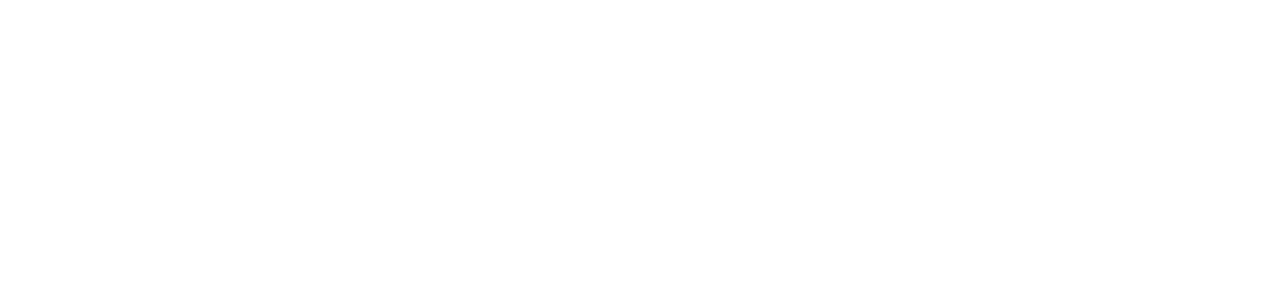
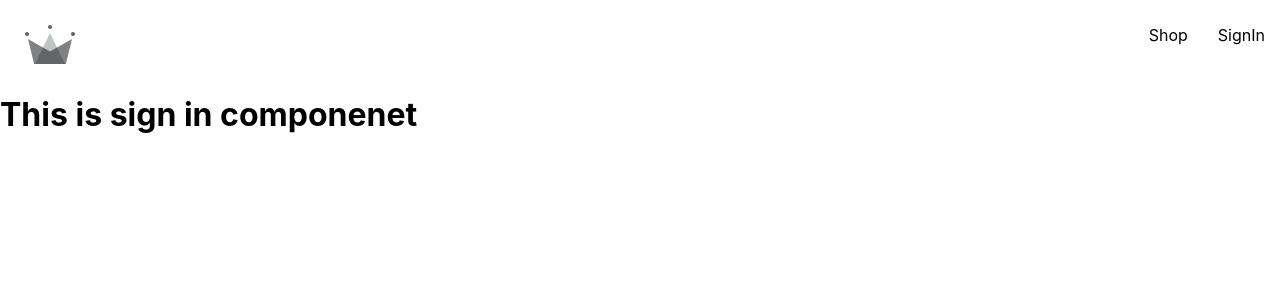
Before and after one commit to ranarana786/corwn-clothing-react, a React (Create React App) app: page /sign-in in a window 1280 px wide. Before the commit this address had no page. Shown: the top 300 px of the page. Built offline with nearby package versions, Linux system fonts and the light colour scheme.

Commit message:
lesson5 started authentication will made in that and first commit with starter code

```diff
--- a/package.json
+++ b/package.json
@@ -6,6 +6,7 @@
     "@testing-library/jest-dom": "^5.17.0",
     "@testing-library/react": "^13.4.0",
     "@testing-library/user-event": "^13.5.0",
+    "firebase": "^10.5.0",
     "react": "^18.2.0",
     "react-dom": "^18.2.0",
     "react-router-dom": "^6.17.0",
--- a/src/App.js
+++ b/src/App.js
@@ -3,6 +3,7 @@
 import Home from "./routes/home/home.component";
 import { Routes, Route } from "react-router-dom";
 import Navigation from "./routes/navigation/navigation-component";
+import SignIn from "./routes/sign-in/sign-in.component";
 const Shop = () => {
   return (
     <div>
@@ -17,6 +18,7 @@
       <Route path="/" element={<Navigation />}>
         <Route index element={<Home />} />
         <Route path="/shop" element={<Shop />} />
+        <Route path="/sign-in" element={<SignIn />} />
       </Route>
     </Routes>
   );
--- a/src/routes/navigation/navigation-component.jsx
+++ b/src/routes/navigation/navigation-component.jsx
@@ -16,6 +16,9 @@
           <Link className="nav-link" to="/shop">
             Shop
           </Link>
+          <Link className="nav-link" to="/sign-in">
+            SignIn
+          </Link>
         </div>
       </div>
       <Outlet></Outlet>
--- /dev/null
+++ b/src/routes/sign-in/sign-in.component.jsx
@@ -0,0 +1,9 @@
+const SignIn = () => {
+  return (
+    <div>
+      <h1>This is sign in componenet</h1>
+    </div>
+  );
+};
+
+export default SignIn;
```
Also changed, not shown: 1 other file (tests, documents, lock files or other folders).
